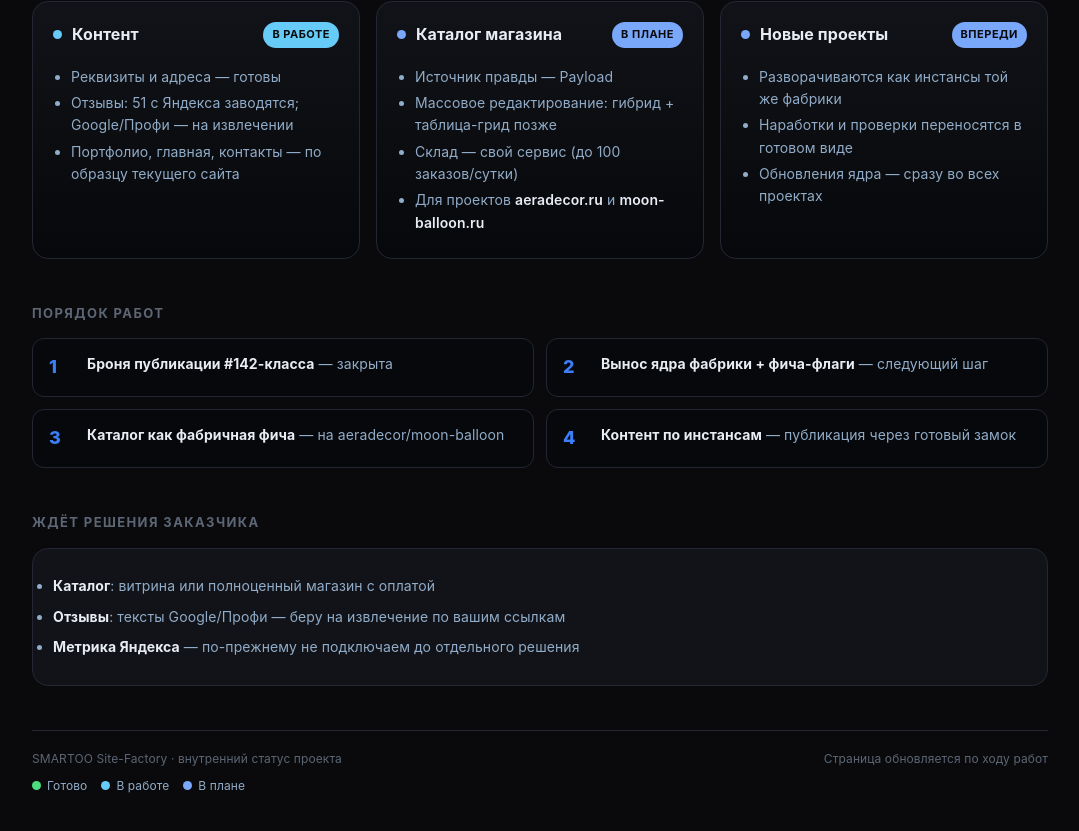
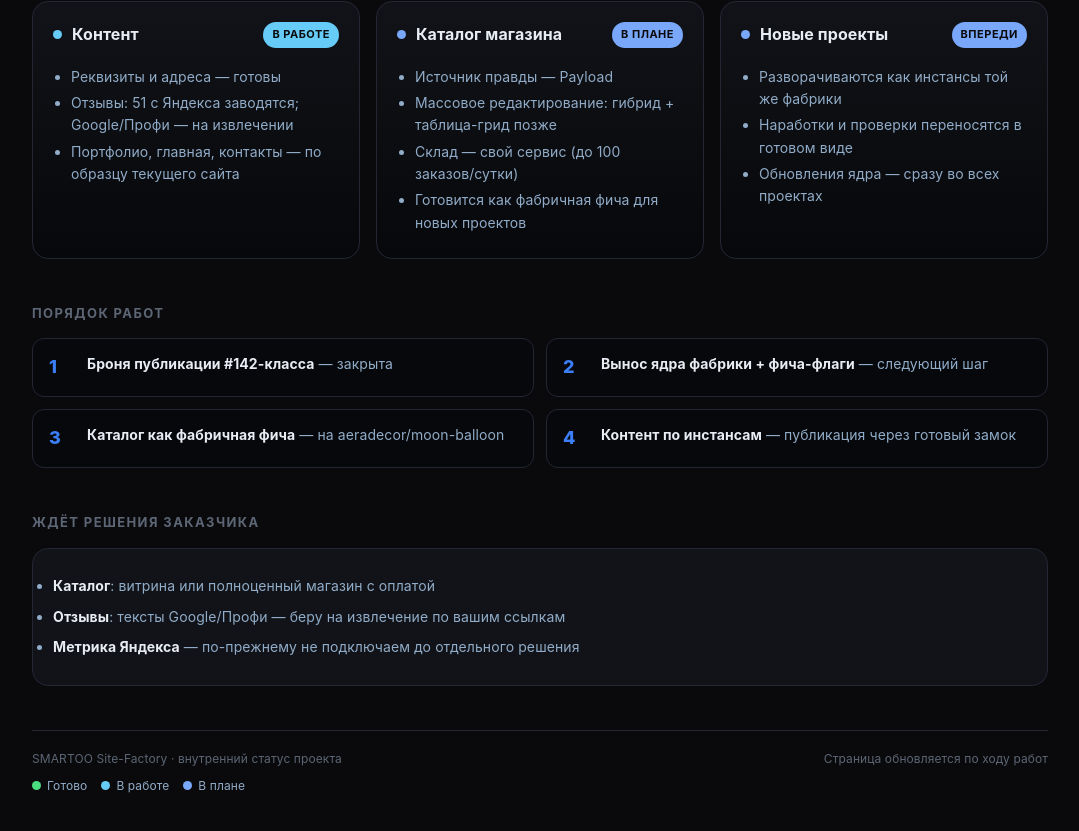
Before and after one commit to smartoo-dev/site-factory-status, a plain HTML site: page index.html in a window 1280 px wide. Shown: the part 879-1710 px from the top of the page, without its empty margins (100-1179 px from the left). Drawn offline with Linux system fonts and the light colour scheme.

Commit message:
remove project names

```diff
--- a/index.html
+++ b/index.html
@@ -148,7 +148,7 @@
         <li>Источник правды — Payload</li>
         <li>Массовое редактирование: гибрид + таблица-грид позже</li>
         <li>Склад — свой сервис (до 100 заказов/сутки)</li>
-        <li>Для проектов <b>aeradecor.ru</b> и <b>moon-balloon.ru</b></li>
+        <li>Готовится как фабричная фича для новых проектов</li>
       </ul>
     </div>
 
```
